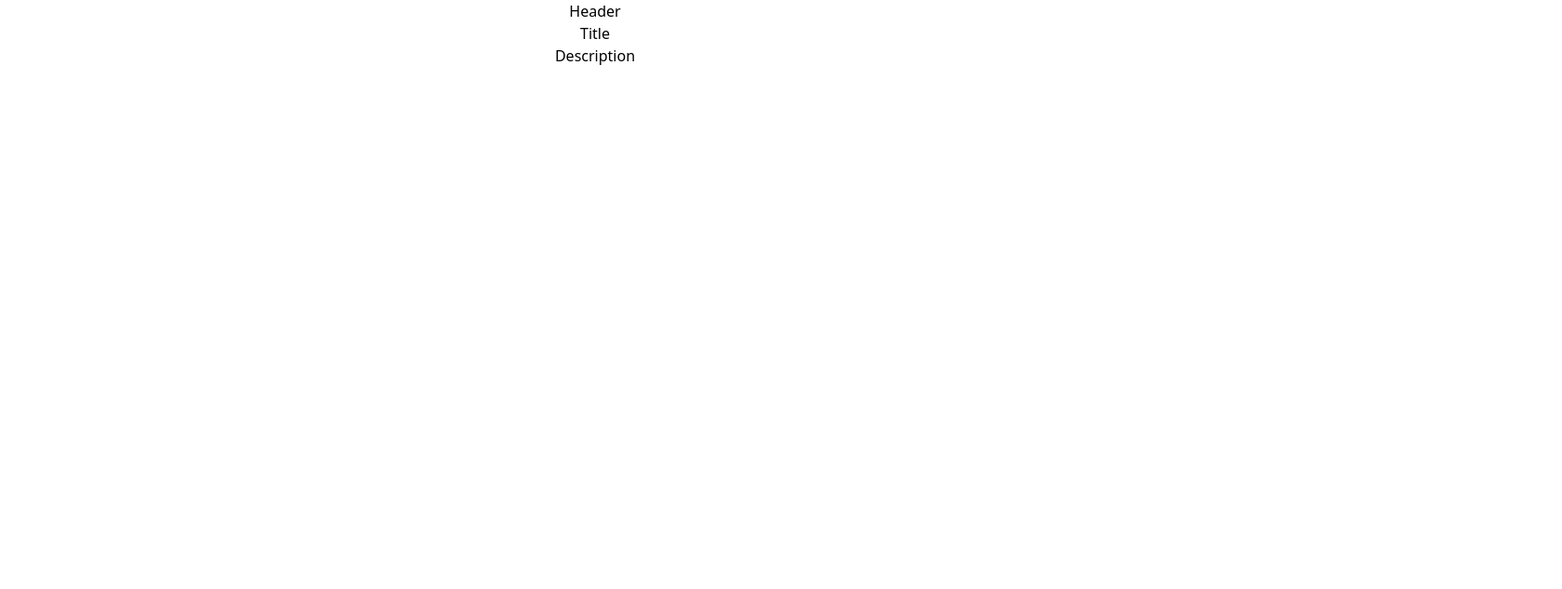
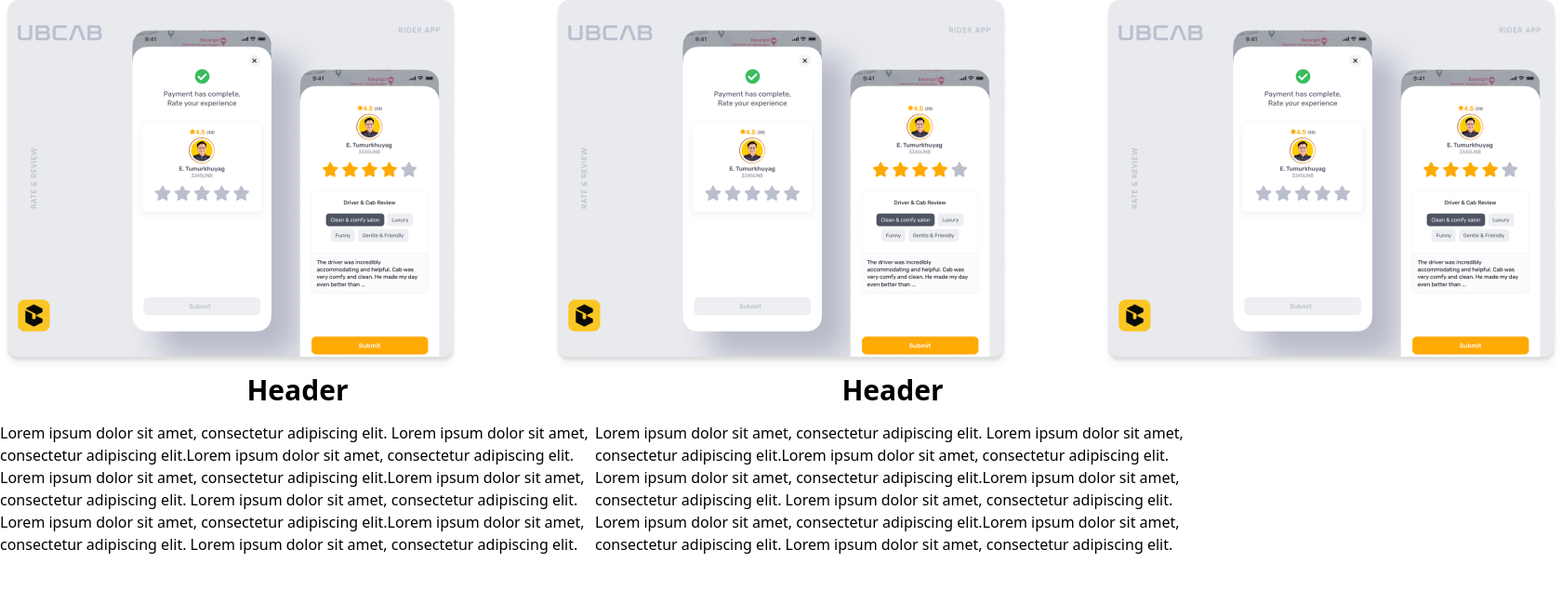
Before and after one commit to LEAP-DC-2024-JUNE/ANARB, a Next.js app in the folder next-project/: page /test in a window 1280 px wide. Shown: the top 634 px of the page at 93% size, 1680 px wide, since content can reach past the window. Built offline with nearby package versions, Linux system fonts and the light colour scheme.

Commit message:
component functional update

```diff
--- /dev/null
+++ b/next-project/src/components/Test1.jsx
@@ -0,0 +1,25 @@
+import Image from "next/image";
+import UbCab from "../../public/UbCab.png";
+
+export const Image1 = () => {
+  return <Image src={UbCab} />;
+};
+
+const Text = () => {
+  return (
+    <div>
+      <div className="font-semibold text-3xl text-center pb-4">Header</div>
+      <p>
+        Lorem ipsum dolor sit amet, consectetur adipiscing elit. Lorem ipsum
+        dolor sit amet, consectetur adipiscing elit.Lorem ipsum dolor sit amet,
+        consectetur adipiscing elit. Lorem ipsum dolor sit amet, consectetur
+        adipiscing elit.Lorem ipsum dolor sit amet, consectetur adipiscing elit.
+        Lorem ipsum dolor sit amet, consectetur adipiscing elit. Lorem ipsum
+        dolor sit amet, consectetur adipiscing elit.Lorem ipsum dolor sit amet,
+        consectetur adipiscing elit. Lorem ipsum dolor sit amet, consectetur
+        adipiscing elit.
+      </p>
+    </div>
+  );
+};
+export default Text;
--- a/next-project/src/pages/test.jsx
+++ b/next-project/src/pages/test.jsx
@@ -1,14 +1,30 @@
-import Header, {
-  HeaderDescription,
-  HeaderTitle,
-} from "../components/Component";
+// import Header, {
+//   HeaderDescription,
+//   HeaderTitle,
+// } from "../components/Component";
 
-export default function Home() {
+// export default function Home() {
+//   return (
+//     <div className="text-center">
+//       <Header />
+//       <HeaderTitle />
+//       <HeaderDescription />
+//     </div>
+//   );
+// }
+import Text, { Image1 } from "../components/Test1";
+export default function Test() {
   return (
-    <div className="text-center">
-      <Header />
-      <HeaderTitle />
-      <HeaderDescription />
+    <div>
+      <div className="flex gap-24">
+        <Image1 />
+        <Image1 />
+        <Image1 />
+      </div>
+      <div className="flex">
+        <Text />
+        <Text />
+      </div>
     </div>
   );
 }
```
